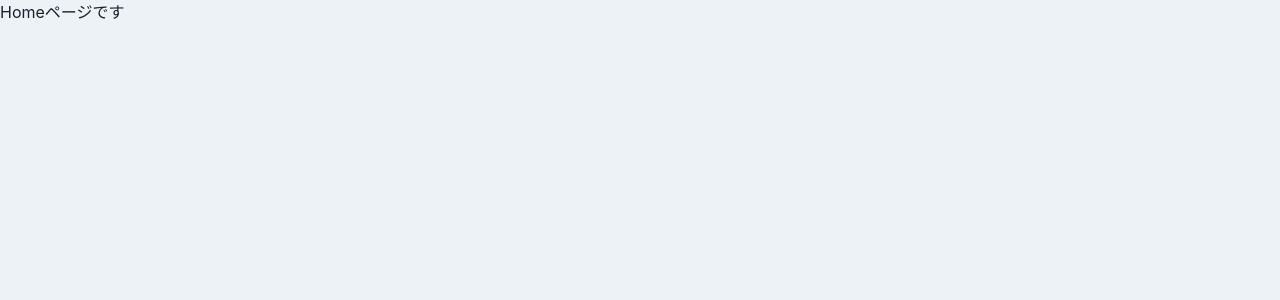
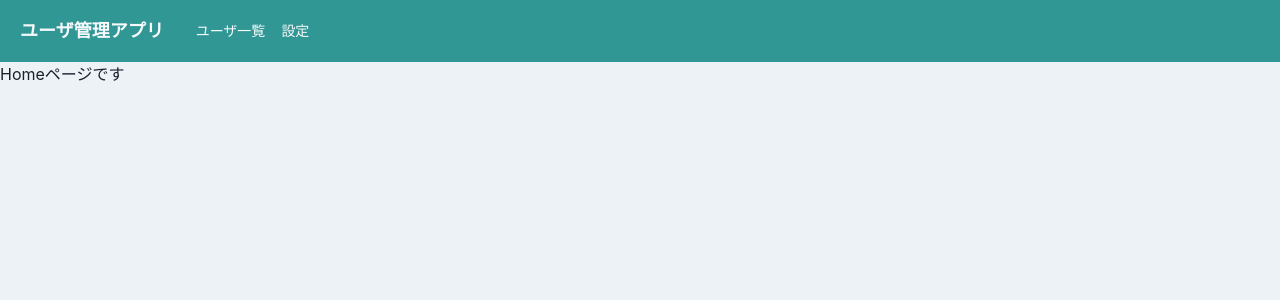
Before and after one commit to nfunato/chakra-ui-sample-use, a React (Create React App) app: page /home in a window 1280 px wide. Shown: the top 300 px of the page. Built offline with nearby package versions, Linux system fonts and the light colour scheme.

Commit message:
add Header component with HeaderLayout

```diff
--- /dev/null
+++ b/src/components/organisms/layout/Header.tsx
@@ -0,0 +1,70 @@
+import {
+  Box,
+  Button,
+  Drawer,
+  DrawerBody,
+  DrawerContent,
+  DrawerOverlay,
+  Flex,
+  Heading,
+  IconButton,
+  useDisclosure
+} from "@chakra-ui/react";
+import type { VFC } from "react";
+import { memo } from "react";
+import { Link } from "react-router-dom";
+import { HamburgerIcon } from "@chakra-ui/icons";
+
+export const Header: VFC = memo(() => {
+  const { isOpen, onOpen, onClose } = useDisclosure();
+  return (
+    <>
+      <Flex
+        as="nav"
+        bg="teal.500"
+        color="gray.50"
+        align="center"
+        justify="space-between"
+        padding={{ base: 3, md: 5 }}
+      >
+        <Flex align="center" as="a" mr={8} _hover={{ cursor: "pointer" }}>
+          <Heading as="h1" fontSize={{ base: "md", md: "lg" }}>
+            ユーザ管理アプリ
+          </Heading>
+        </Flex>
+        <Flex
+          align="center"
+          fontSize="sm"
+          flexGrow={2}
+          display={{ base: "none", md: "flex" }}
+        >
+          <Box pr={4}>
+            <Link>ユーザ一覧</Link>
+          </Box>
+          <Box>
+            <Link>設定</Link>
+          </Box>
+        </Flex>
+        <IconButton
+          aria-label="メニューボタン"
+          icon={<HamburgerIcon />}
+          size="sm"
+          variant="unstyled"
+          display={{ base: "block", md: "none" }}
+          onClick={onOpen}
+        />
+      </Flex>
+      <Drawer placement="left" size="xs" onClose={onClose} isOpen={isOpen}>
+        <DrawerOverlay>
+          <DrawerContent>
+            <DrawerBody p={0} bg="gray.100">
+              <Button w="100%">TOP</Button>
+              <Button w="100%">ユーザ一覧</Button>
+              <Button w="100%">設定</Button>
+            </DrawerBody>
+          </DrawerContent>
+        </DrawerOverlay>
+      </Drawer>
+    </>
+  );
+});
--- /dev/null
+++ b/src/components/templates/HeaderLayout.tsx
@@ -0,0 +1,17 @@
+import type { ReactNode, VFC } from "react";
+import { memo } from "react";
+import { Header } from "../organisms/layout/Header";
+
+type Props = {
+  children: ReactNode;
+};
+
+export const HeaderLayout: VFC<Props> = memo((props) => {
+  const { children } = props;
+  return (
+    <>
+      <Header />
+      {children}
+    </>
+  );
+});
--- a/src/router/Router.tsx
+++ b/src/router/Router.tsx
@@ -6,6 +6,7 @@
 import { Login } from "../components/pages/Login";
 import { homeRoutes } from "./HomeRoutes";
 import { Page404 } from "../components/pages/Page404";
+import { HeaderLayout } from "../components/templates/HeaderLayout";
 
 export const Router: VFC = memo(() => {
   // Routes is Formerly Switch
@@ -24,7 +25,7 @@
                 exact={route.exact}
                 path={`${url}${route.path}`}
               >
-                {route.children}
+                <HeaderLayout>{route.children}</HeaderLayout>
               </Route>
             ))}
           </Switch>
```
